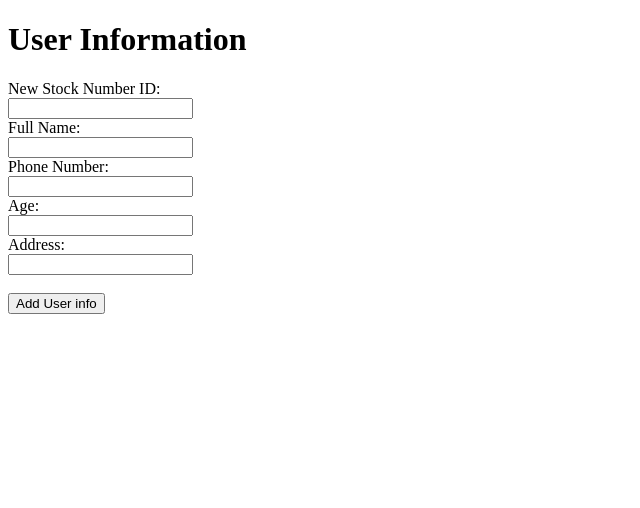
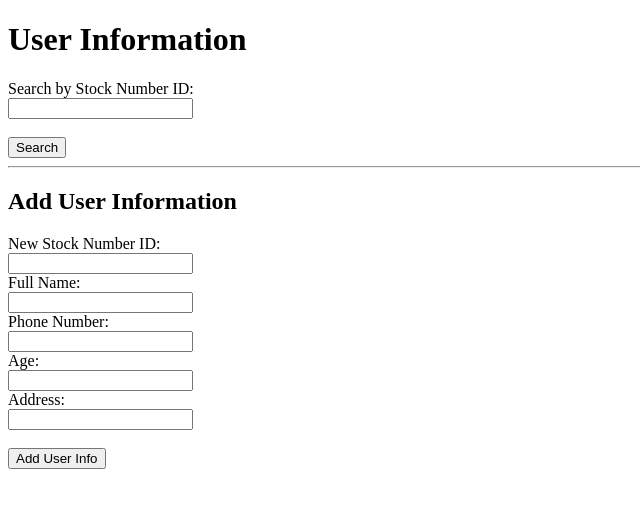
Before and after one commit to kiarashrahmani/fullstackwebpage, a Flask app: page /user in a window 1280 px wide. Shown: the top 508 px of the page, without its empty margins (0-640 px from the left). Run offline with Flask 3, Linux system fonts and the light colour scheme.

Commit message:
completed users actions

```diff
--- a/app.py
+++ b/app.py
@@ -19,28 +19,33 @@ def index():
 @app.route('/user', methods=['GET', 'POST'])
 def user():
     if request.method == 'POST':
-        new_stocknumber_id = request.form.get('new_stocknumber_id')
-        fullname = request.form.get('fullname')
-        phonenumber = request.form.get('phonenumber')
-        age = request.form.get('age')
-        address = request.form.get('address')
+        search_stocknumber_id = request.form.get('search_stocknumber_id')
+        if search_stocknumber_id:
+            user_data = collection_users.find_one({"stocknumber_id": int(search_stocknumber_id)})
+            if user_data:
+                return render_template('user.html', user=user_data)
+            else:
+                error_message = "User with Stock Number ID {} not found.".format(search_stocknumber_id)
+                return render_template('user.html', user=None, error_message=error_message)
 
-        # Create a new user document to insert into the database
-        new_user = {
-            "stocknumber_id": int(new_stocknumber_id),
-            "fullname": fullname,
-            "phonenumber": phonenumber,
-            "age": int(age),
-            "address": address
-        }
+        else:
+            new_stocknumber_id = request.form.get('new_stocknumber_id')
+            fullname = request.form.get('fullname')
+            phonenumber = request.form.get('phonenumber')
+            age = request.form.get('age')
+            address = request.form.get('address')
 
-        # Insert the new user into the database
-        collection_users.insert_one(new_user)
+            new_user = {
+                "stocknumber_id": int(new_stocknumber_id),
+                "fullname": fullname,
+                "phonenumber": phonenumber,
+                "age": int(age),
+                "address": address
+            }
 
-        # Redirect to the same route to display the user information after insertion
-        return redirect(url_for('user'))
+            collection_users.insert_one(new_user)
+            return redirect(url_for('user'))
 
-    # If it's a GET request or after form submission, render the template with an empty user object
     return render_template('user.html', user={})
 
 @app.route('/addtransaction', methods=['GET', 'POST'])
--- a/templates/user.html
+++ b/templates/user.html
@@ -8,7 +8,17 @@
 <body>
     <h1>User Information</h1>
 
-    <!-- Form to retrieve user information -->
+    <!-- Form to retrieve user information by stocknumber_id -->
+    <form action="/user" method="POST">
+        <label for="search_stocknumber_id">Search by Stock Number ID:</label><br>
+        <input type="text" id="search_stocknumber_id" name="search_stocknumber_id"><br><br>
+        <input type="submit" value="Search">
+    </form>
+
+    <hr>
+
+    <!-- Form to add new user information -->
+    <h2>Add User Information</h2>
     <form action="/user" method="POST">
         <label for="new_stocknumber_id">New Stock Number ID:</label><br>
         <input type="text" id="new_stocknumber_id" name="new_stocknumber_id"><br>
@@ -25,7 +35,7 @@
         <label for="address">Address:</label><br>
         <input type="text" id="address" name="address"><br><br>
 
-        <input type="submit" value="Add User info">
+        <input type="submit" value="Add User Info">
     </form>
 
     <!-- Display user information if available -->
```
